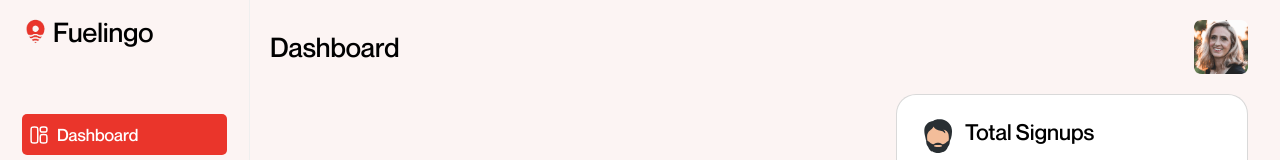
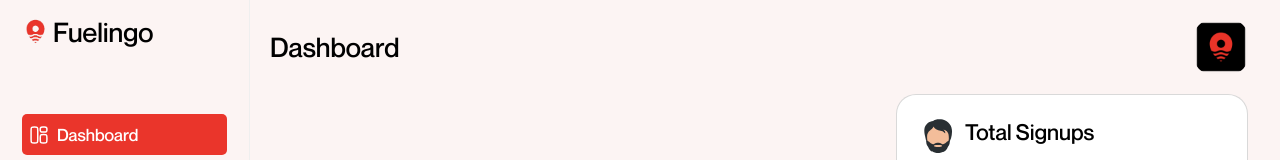
Before and after one commit to Muhammad-Ubaid-uddin-sheikh/fuelingo-dashbaord, a React (Create React App) app: page /admin-dashboard in a window 1280 px wide. Shown: the top 160 px of the page. Built offline with nearby package versions, Linux system fonts and the light colour scheme; no server answers; sample sign-in values are in the browser's storage.

Commit message:
updated ico

```diff
--- a/src/pages/Admindashboard/index.jsx
+++ b/src/pages/Admindashboard/index.jsx
@@ -11,6 +11,7 @@ import { fetchWithToken } from "api/ApiHandler";
 import socket from "api/socket";
 import HandleSocketUpdate from '../../helperFunc/HelperFuc'
 import { useNavigate } from "react-router-dom";
+import ImageDefulat from '../../Assests/Images/DefulatLogo.png'
 export default function AdmindashboardPage() {
 
   const [TotalSingup, setTotalSingup] = useState([]);
@@ -141,11 +142,12 @@ export default function AdmindashboardPage() {
             <Heading size="headingxl" as="h1" className="tracking-[0.00rem] md:text-[1.63rem] sm:text-[1.50rem]">
               Dashboard
             </Heading>
-            <Img
-              src="images/img_rectangle_1886.png"
+            {/* <Img
+              src="images/DefulatLogo.png"
               alt="Dashboard Image"
               className="h-[3.38rem] w-[3.38rem] rounded-md object-cover"
-            />
+            /> */}
+            <img  src={ImageDefulat} className="h-[3.38rem] w-[3.38rem] rounded-[17px] object-cover"/>
           </div>
           <div className="mr-[0.75rem] flex items-start  gap-[1.25rem] md:mr-0 md:flex-col">
             <div className="flex flex-1 flex-col gap-[1.25rem] self-center md:self-stretch">
```
Also changed, not shown: src/Assests/Images/DefulatLogo.png (added).
